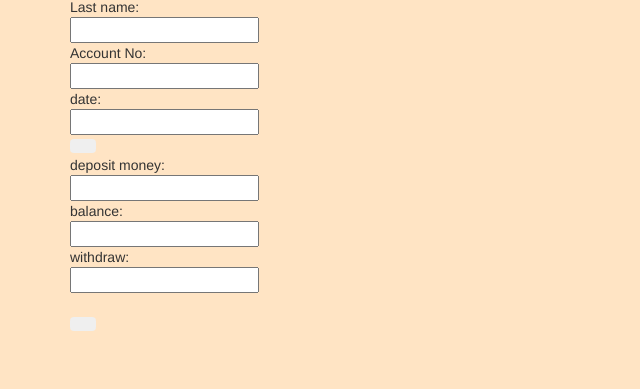
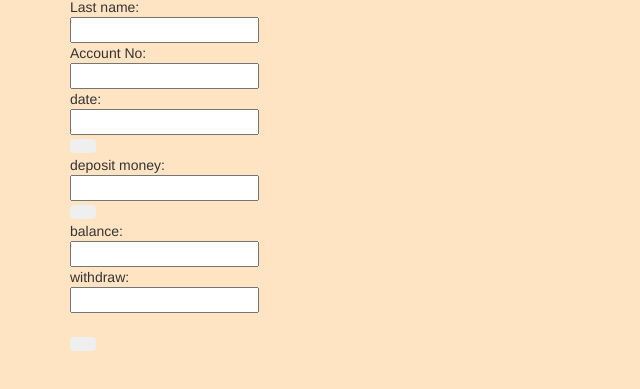
Before and after one commit to maranatha-ruth/Bank-account-application, a plain HTML site: page index.html in a window 1280 px wide. Shown: the part 119-508 px from the top of the page, without its empty margins (0-640 px from the left). Drawn offline with nearby package versions, Linux system fonts and the light colour scheme.

Commit message:
added second button

```diff
--- a/index.html
+++ b/index.html
@@ -28,6 +28,7 @@
                <div class="container2">
                    deposit money:<br>
                    <input type="text" name="deposit money" value=""><br>
+                   <button type="submit" class="btn" name="button"></button>
                </div>
                <div class ="container3">
                  balance:<br>
```
